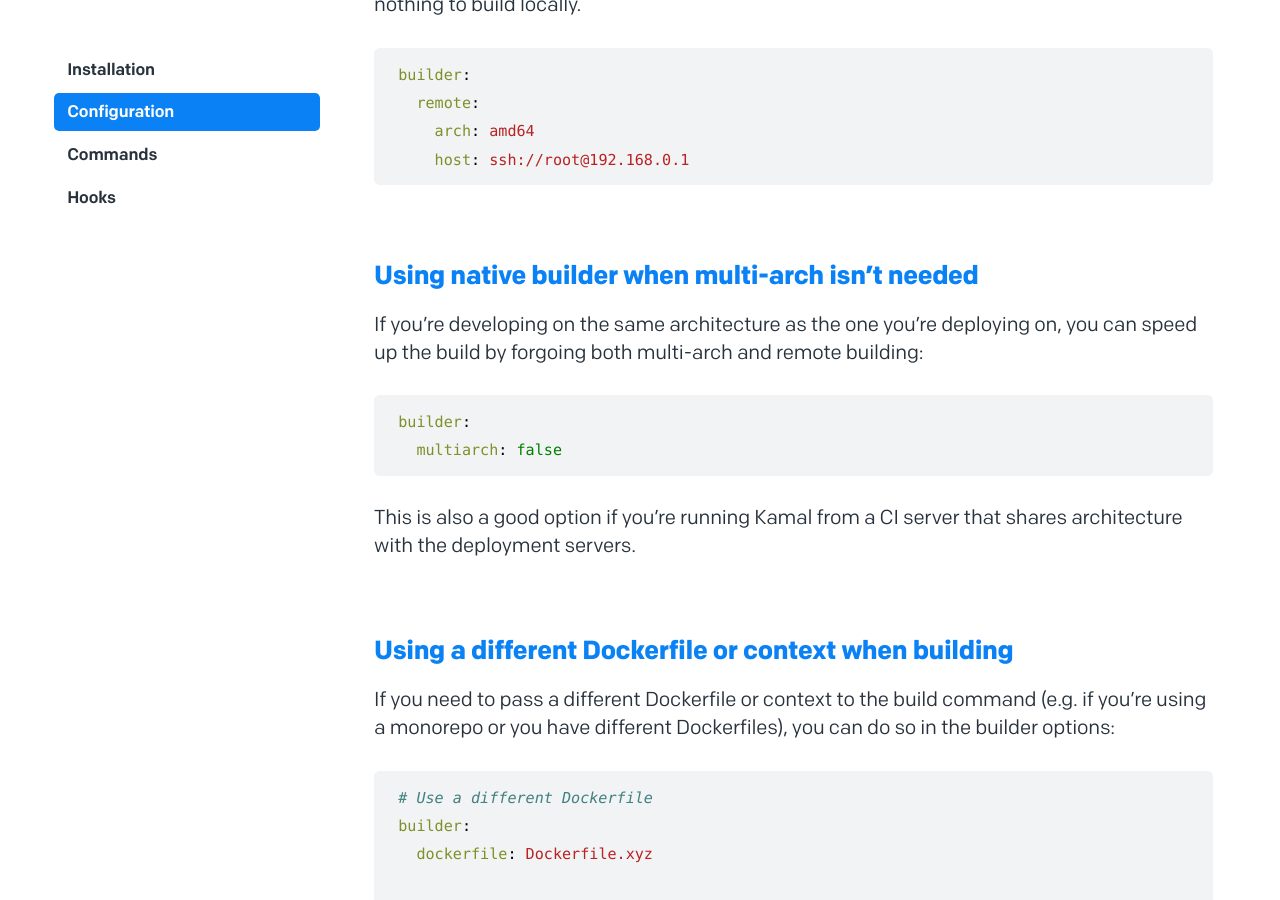
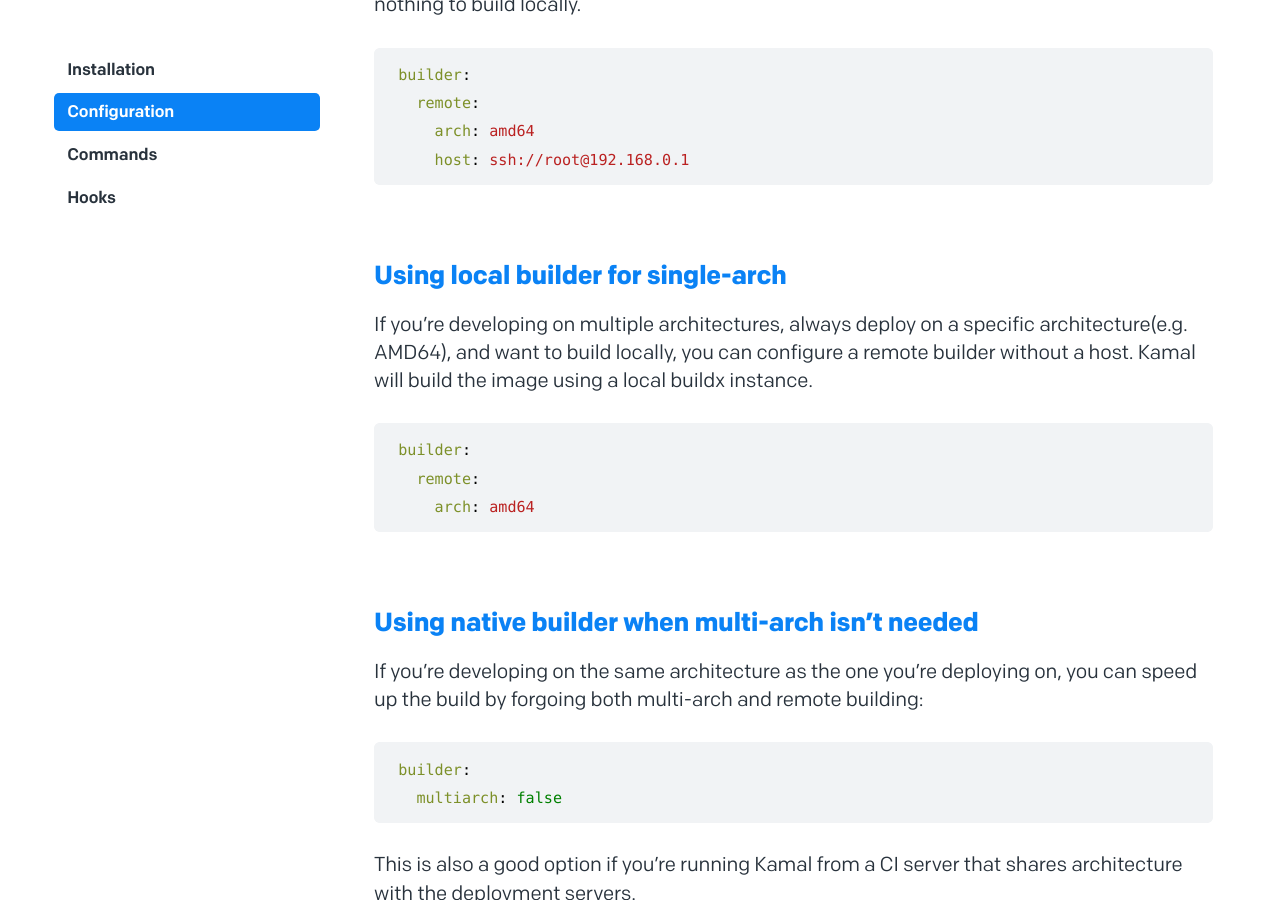
Before and after one commit to basecamp/kamal-site, a Jekyll site: the page built from _docs/configuration.md, in a window 1280 px wide and 900 px high, scrolled down 12269 px. Built offline with Jekyll 4.4.1, drawn with Linux system fonts in a browser that asks for light colours.

Commit message:
Add section about using local builder for single-arch

````diff
--- a/_docs/configuration.md
+++ b/_docs/configuration.md
@@ -397,6 +397,16 @@ builder:
     host: ssh://root@192.168.0.1
 ```
 
+## Using local builder for single-arch
+
+If you're developing on multiple architectures, always deploy on a specific architecture(e.g. AMD64), and want to build locally, you can configure a remote builder without a host. Kamal will build the image using a local buildx instance.
+
+```yaml
+builder:
+  remote:
+    arch: amd64
+```
+
 ## Using native builder when multi-arch isn't needed
 
 If you're developing on the same architecture as the one you're deploying on, you can speed up the build by forgoing both multi-arch and remote building:
````
